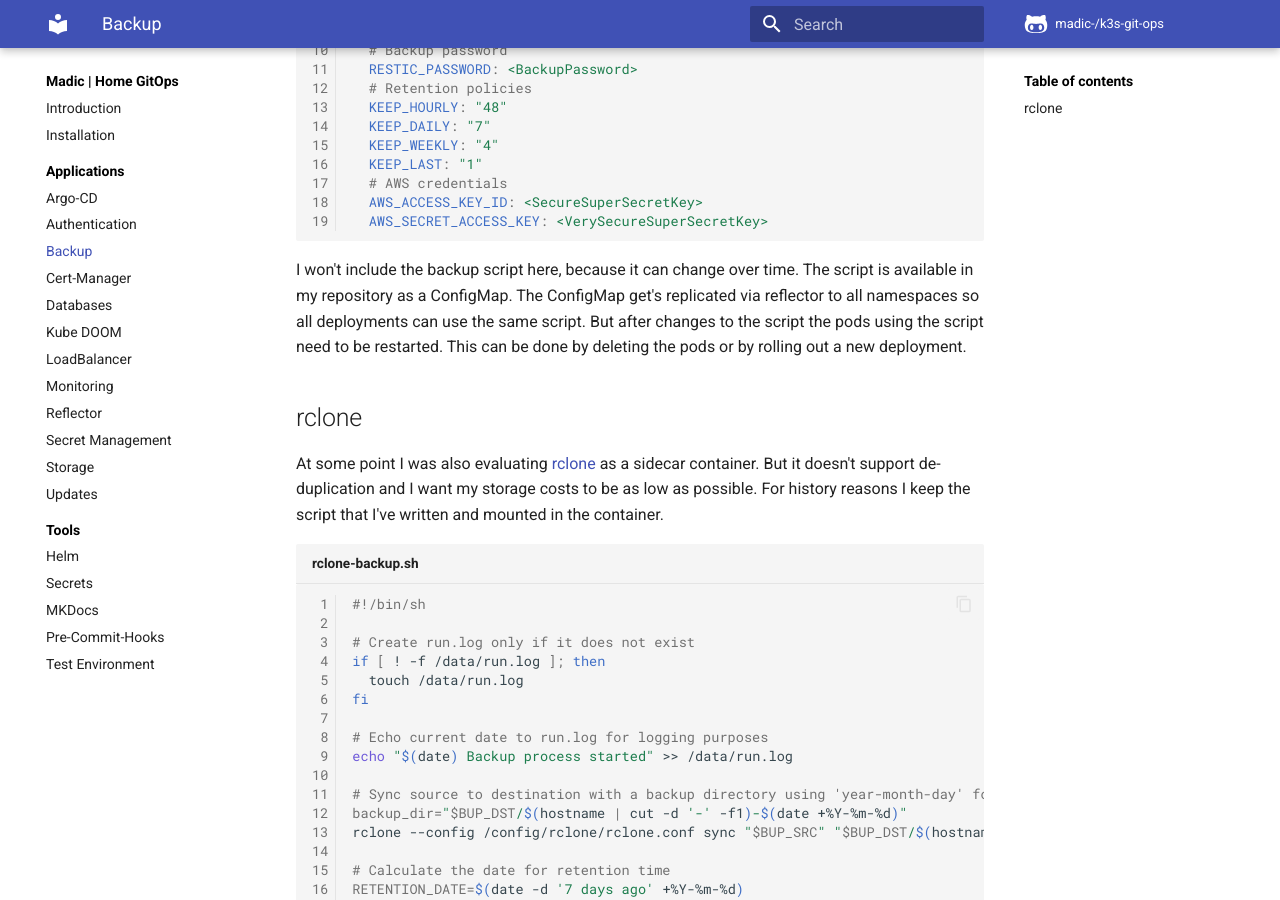
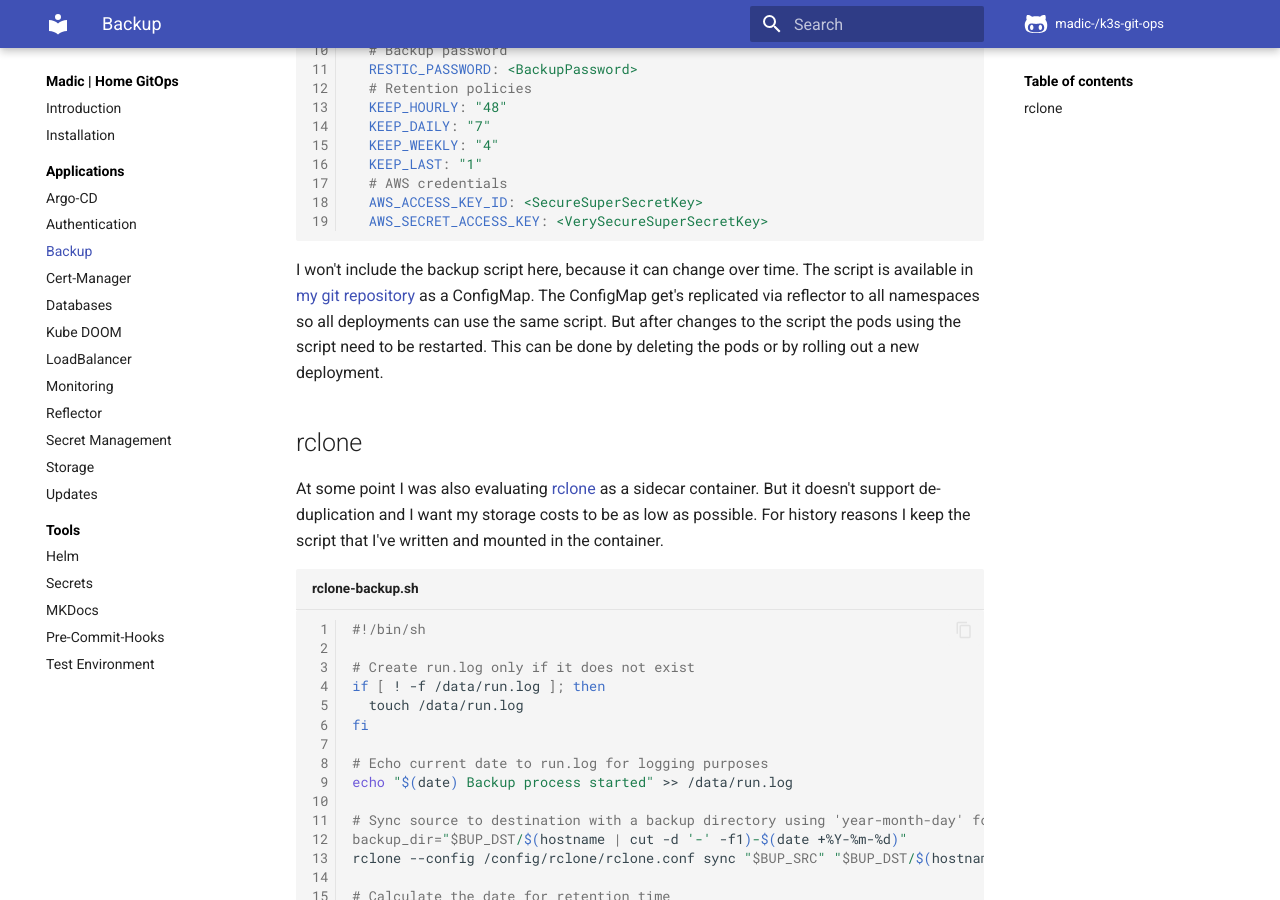
Before and after one commit to madic-creates/k3s-git-ops, an MkDocs documentation site: the page built from docs/backup.md, in a window 1280 px wide and 900 px high, scrolled down 1840 px. Built offline with MkDocs 1.6.1 and Material for MkDocs 9.7.7, drawn with Linux system fonts in a browser that asks for light colours; comment, search, counter and statistics services are not loaded.

Commit message:
Backup: Link between code and documentation

````diff
--- a/docs/backup.md
+++ b/docs/backup.md
@@ -84,7 +84,7 @@ stringData:
   AWS_SECRET_ACCESS_KEY: <VerySecureSuperSecretKey>
 ```
 
-I won't include the backup script here, because it can change over time. The script is available in my repository as a ConfigMap. The ConfigMap get's replicated via reflector to all namespaces so all deployments can use the same script. But after changes to the script the pods using the script need to be restarted. This can be done by deleting the pods or by rolling out a new deployment.
+I won't include the backup script here, because it can change over time. The script is available in [my git repository](https://github.com/Madic-/k3s-git-ops/blob/main/apps/backup-script/backup-script.yaml){target=_blank} as a ConfigMap. The ConfigMap get's replicated via reflector to all namespaces so all deployments can use the same script. But after changes to the script the pods using the script need to be restarted. This can be done by deleting the pods or by rolling out a new deployment.
 
 ## rclone
 
````
Also changed, not shown: 1 other file.
